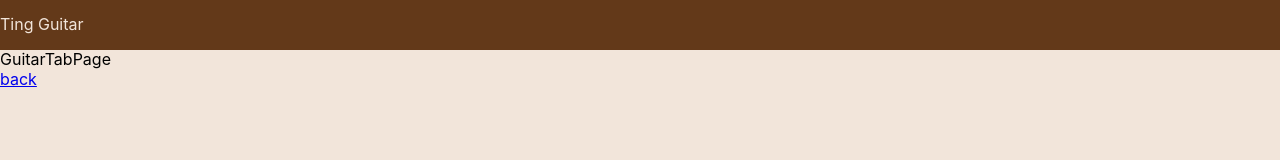
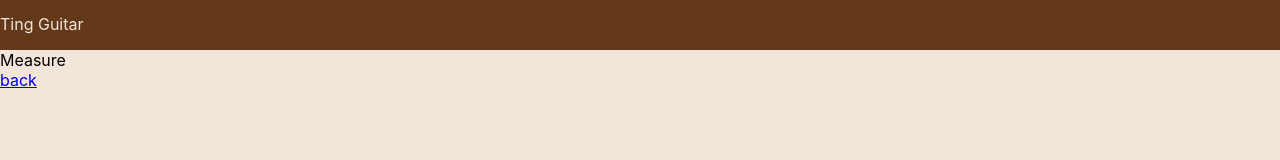
Before and after one commit to ting-ting-ting/ting-guitar, a React (Create React App) app: page /#/tab/2 in a window 1280 px wide. Shown: the top 160 px of the page. Built offline with nearby package versions, Linux system fonts and the light colour scheme.

Commit message:
create Measure component

```diff
--- a/src/GuitarTabPage/index.jsx
+++ b/src/GuitarTabPage/index.jsx
@@ -2,10 +2,11 @@ import React from 'react';
 import {
   Link,
 } from "react-router-dom";
+import Measure from '../components/Measure';
 
 const GuitarTabPage = () => (
   <div>
-    <p>GuitarTabPage</p>
+    <Measure />
     <Link to="/">back</Link>
   </div>
 );
--- /dev/null
+++ b/src/components/Measure/index.jsx
@@ -0,0 +1,14 @@
+import React from 'react';
+import './index.scss';
+
+const Measure = ({
+
+}) => {
+  return (
+    <div>
+      Measure
+    </div>
+  );
+};
+
+export default React.memo(Measure);
```
Also changed, not shown: src/components/Measure/index.scss (added).
